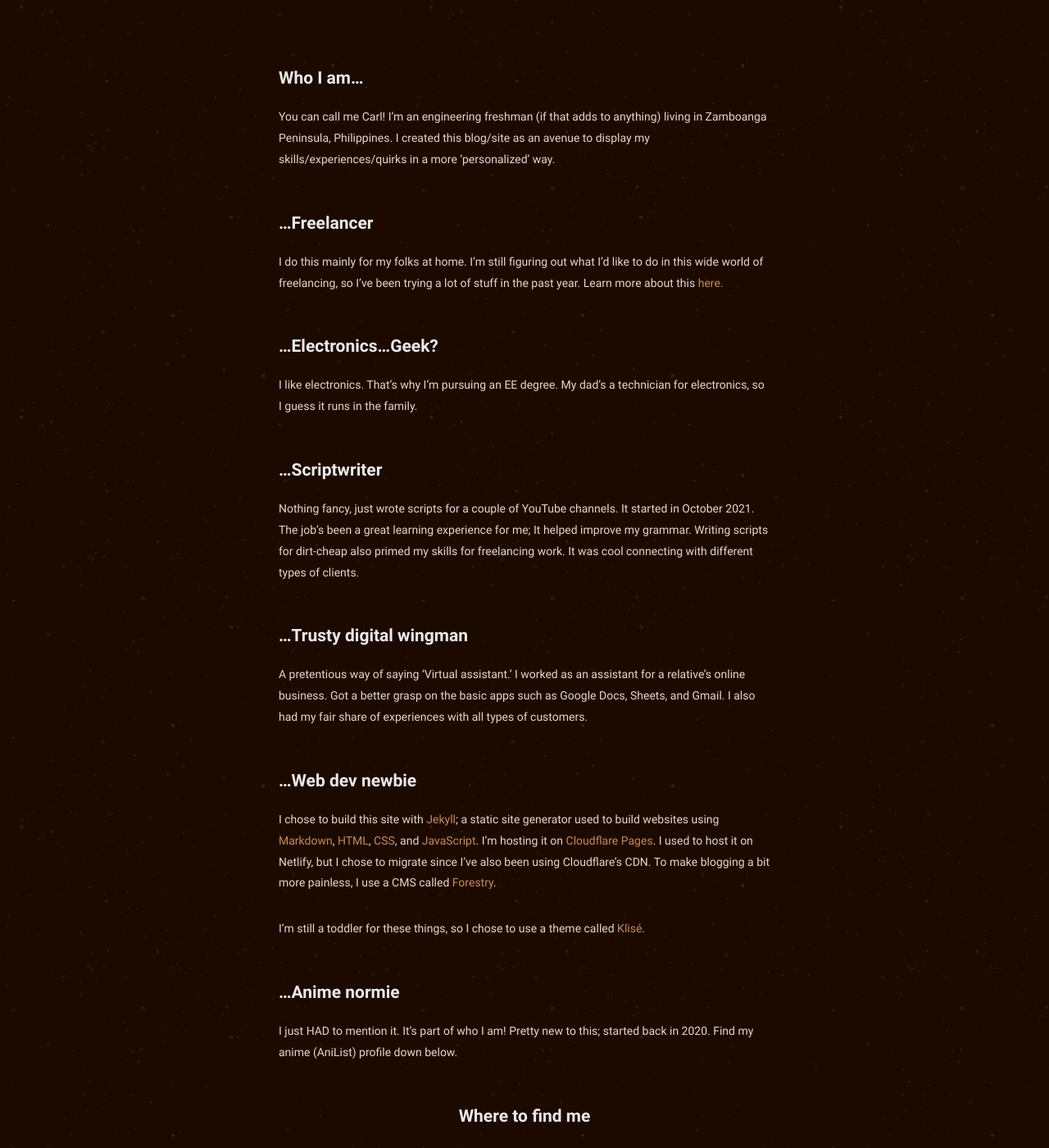
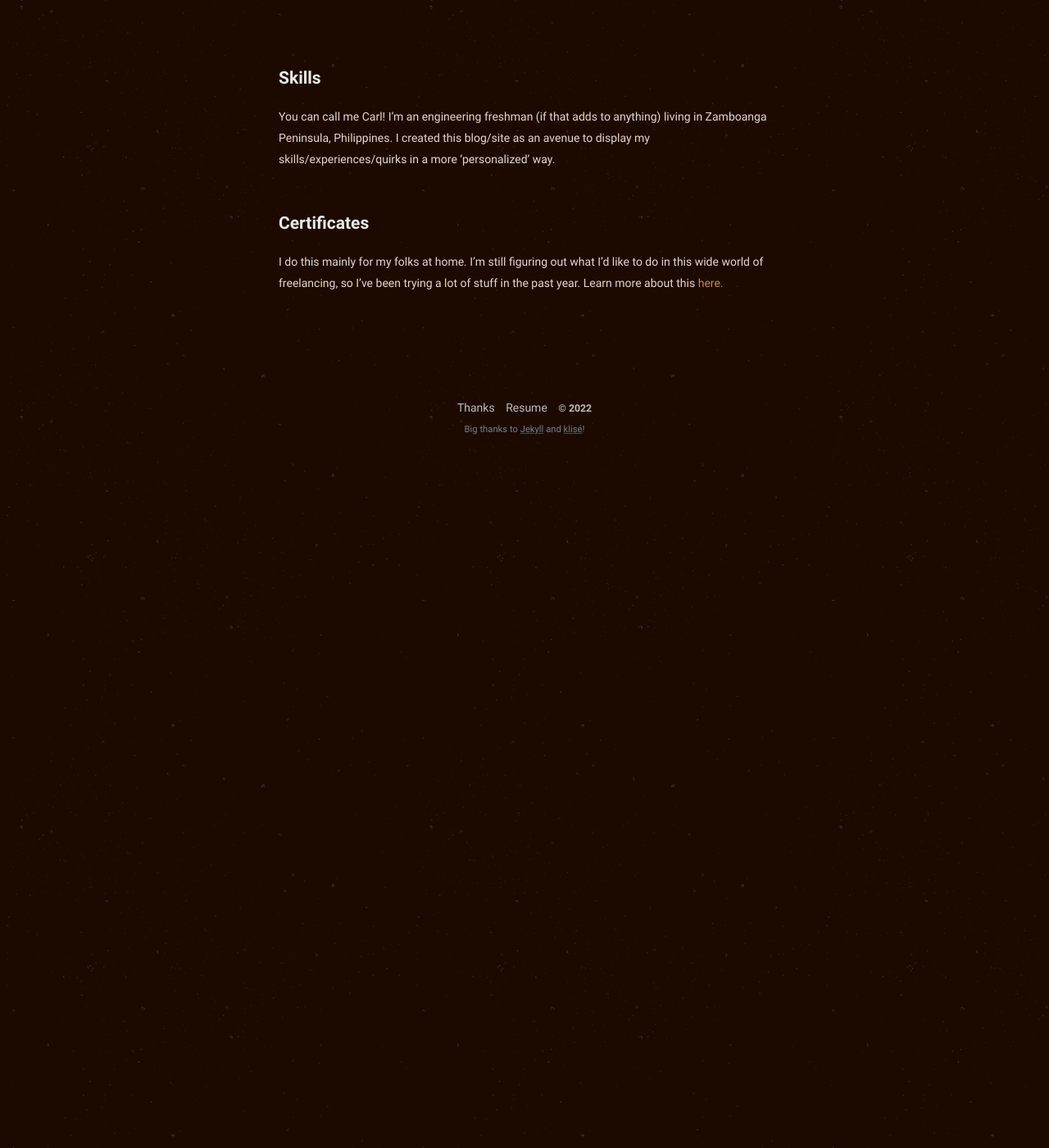
Before and after one commit to philippines69/carlcastroarchives, a Jekyll site: the page built from skills-certificates.md, in a window 1280 px wide and 1400 px high, scrolled down 209 px. Shown: the whole window at 82% size. Built offline with Jekyll 4.4.1, drawn with Linux system fonts in a browser that asks for light colours; some of the changed text lies outside the part shown.

Commit message:
Update from Forestry.io philippines69 updated ./skills-certificates.md

```diff
--- a/skills-certificates.md
+++ b/skills-certificates.md
@@ -6,56 +6,12 @@ excerpt: 'The name''s Carl. I''m an engineering freshman (if that adds to anythi
   living in Zamboanga Peninsula, Philippines. I created this blog/site as an avenue
   to better display my skills/experiences/quirks in a more ''personalized'' way. '
 comments: false
-published: false
 
 ---
-# Who I am...
+# Skills
 
 You can call me Carl! I'm an engineering freshman (if that adds to anything) living in Zamboanga Peninsula, Philippines. I created this blog/site as an avenue to display my skills/experiences/quirks in a more 'personalized' way.
 
-# ...Freelancer
+# Certificates
 
 I do this mainly for my folks at home. I'm still figuring out what I'd like to do in this wide world of freelancing, so I've been trying a lot of stuff in the past year. Learn more about this [here.]()
-
-# ...Electronics...Geek?
-
-I like electronics. That's why I'm pursuing an EE degree. My dad's a technician for electronics, so I guess it runs in the family.
-
-# ...Scriptwriter
-
-Nothing fancy, just wrote scripts for a couple of YouTube channels. It started in October 2021. The job's been a great learning experience for me; It helped improve my grammar. Writing scripts for dirt-cheap also primed my skills for freelancing work. It was cool connecting with different types of clients.
-
-# ...Trusty digital wingman
-
-A pretentious way of saying 'Virtual assistant.' I worked as an assistant for a relative's online business. Got a better grasp on the basic apps such as Google Docs, Sheets, and Gmail. I also had my fair share of experiences with all types of customers.
-
-# ...Web dev newbie
-
-I chose to build this site with [Jekyll](https://jekyllrb.com/); a static site generator used to build websites using [Markdown](https://en.wikipedia.org/wiki/Markdown), [HTML](https://developer.mozilla.org/en-US/docs/Web/HTML), [CSS](https://developer.mozilla.org/en-US/docs/Web/css), and [JavaScript](https://developer.mozilla.org/en-US/docs/Web/javascript). I'm hosting it on [Cloudflare Pages](https://pages.cloudflare.com/). I used to host it on Netlify, but I chose to migrate since I've also been using Cloudflare's CDN. To make blogging a bit more painless, I use a CMS called [Forestry](https://forestry.io/).
-
-I'm still a toddler for these things, so I chose to use a theme called [Klisé](https://github.com/piharpi/jekyll-klise).
-
-# ...Anime normie
-
-I just HAD to mention it. It's part of who I am! Pretty new to this; started back in 2020. Find my anime (AniList) profile down below.
-
-<h1 style="text-align: center;"> Where to find me </h1>
-
-### Job sites:
-
-<p><img src="/assets/img/about/onlinejobs.png" alt="OnlineJobs.ph" style="width:24px;"/><a href="https://www.onlinejobs.ph/jobseekers/info/1800089" target="_blank"> OnlineJobs.ph</a></p>
-<p><img src="/assets/img/about/upwork.png" alt="Upwork" style="width:24px;"/><a href="https://www.upwork.com/freelancers/\~01d8748133df2688d5" target="_blank"> Upwork</a></p>
-
-### Socials:
-
-<p><img src="/assets/img/about/facebook.png" alt="Facebook" style="width:24px;"/><a href="https://www.facebook.com/castro.carl1998/" target="_blank"> Facebook</a></p>
-<p><img src="/assets/img/about/linkedin.png" alt="LinkedIn" style="width:24px;"/><a href="https://www.linkedin.com/in/castrocarl1999/" target="_blank"> LinkedIn</a></p>
-<p><img src="/assets/img/about/github.png" alt="GitHub" style="width:24px;"/><a href="https://github.com/philippines69" target="_blank"> GitHub</a></p>
-
-### Email:
-
-<p><img src="/assets/img/about/gmail.png" alt="GitHub" style="width:24px;"/><a href="mailto:carlrobincastro@gmail.com" target="_blank"> carlrobincastro@gmail.com</a></p>
-
-### Anime:
-
-<p><img src="/assets/img/about/anilist.png" alt="AniList" style="width:24px;"/><a href="https://anilist.co/user/Rumpelforeskin/" target="_blank"> AniList</a></p>
```
